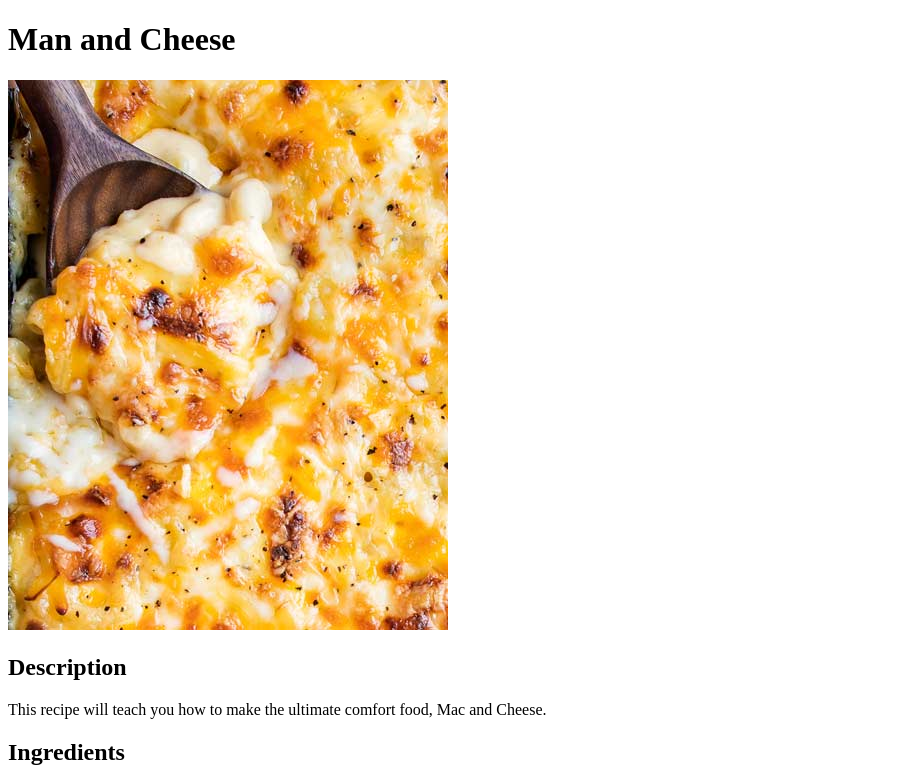
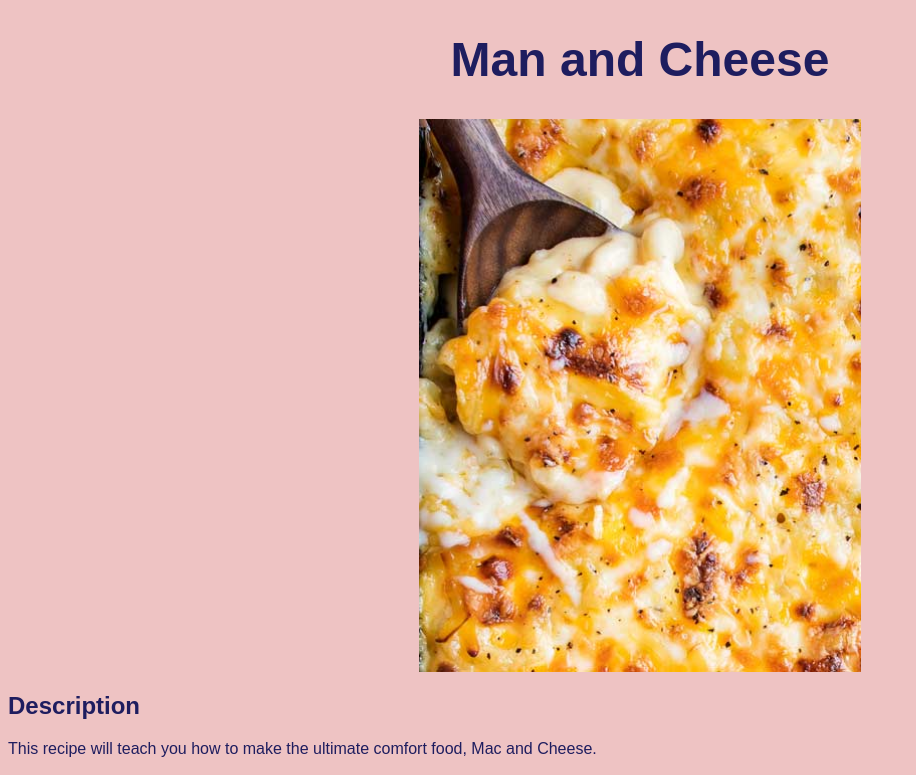
Before and after one commit to Odez00/odin-recipes, a plain HTML site: page recipes/mac-and-cheese.html in a window 1280 px wide. Shown: the top 775 px of the page, without its empty margins (0-916 px from the left). Drawn offline with Linux system fonts and the light colour scheme.

Commit message:
Add styling for recipe pages

```diff
--- a/recipes/mac-and-cheese.html
+++ b/recipes/mac-and-cheese.html
@@ -1,6 +1,7 @@
 <!DOCTYPE html>
 <html lang="en">
 <head>
+    <link rel="stylesheet" href="./style.css">
     <meta charset="UTF-8">
     <title>Mac and Cheese</title>
 </head>
--- /dev/null
+++ b/recipes/style.css
@@ -0,0 +1,25 @@
+body {
+    background-color: rgb(238, 195, 195);
+}
+
+h1,
+h2,
+p,
+ul,
+ol {
+    font-family: Gilroy, sans-serif;
+    color: rgb(30, 29, 95);
+}
+
+h1 {
+    text-align: center;
+    font-size: 48px;
+}
+
+img {
+    height: auto;
+    display: block;
+    margin-left: auto;
+    margin-right: auto;
+    width: 35%;
+}
```
Also changed, not shown: recipes/pasta-carbonara.html (+1 -0 lines), recipes/pizza.html (+1 -0 lines).
